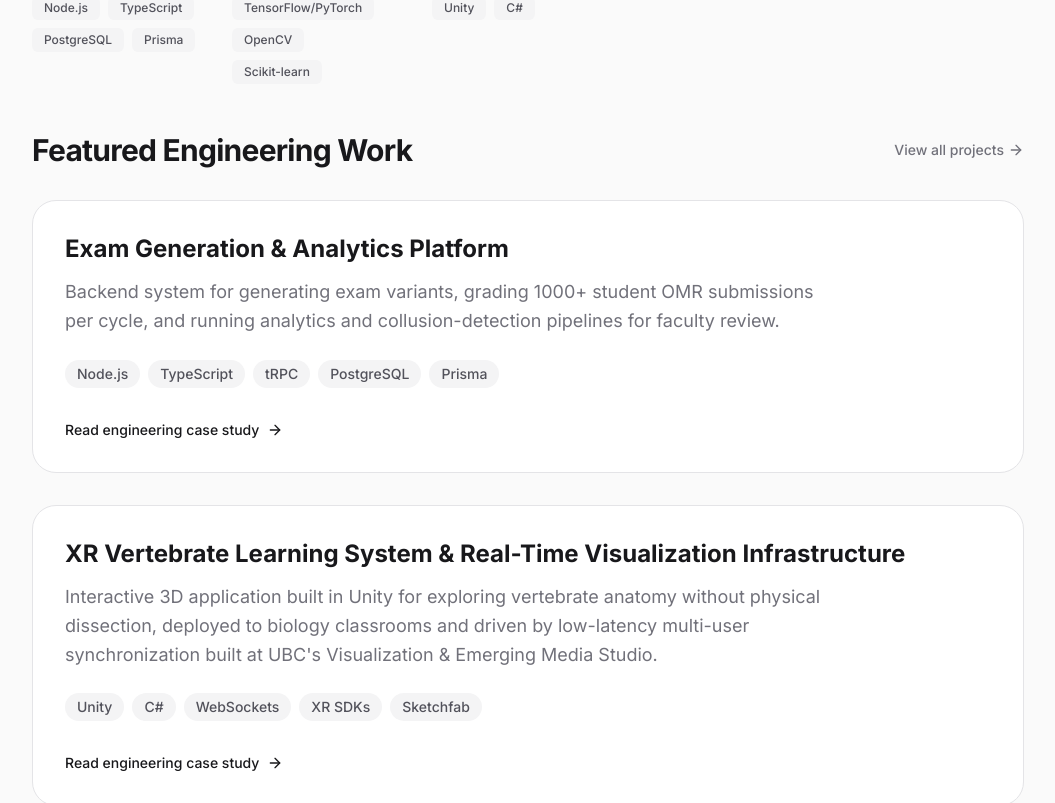
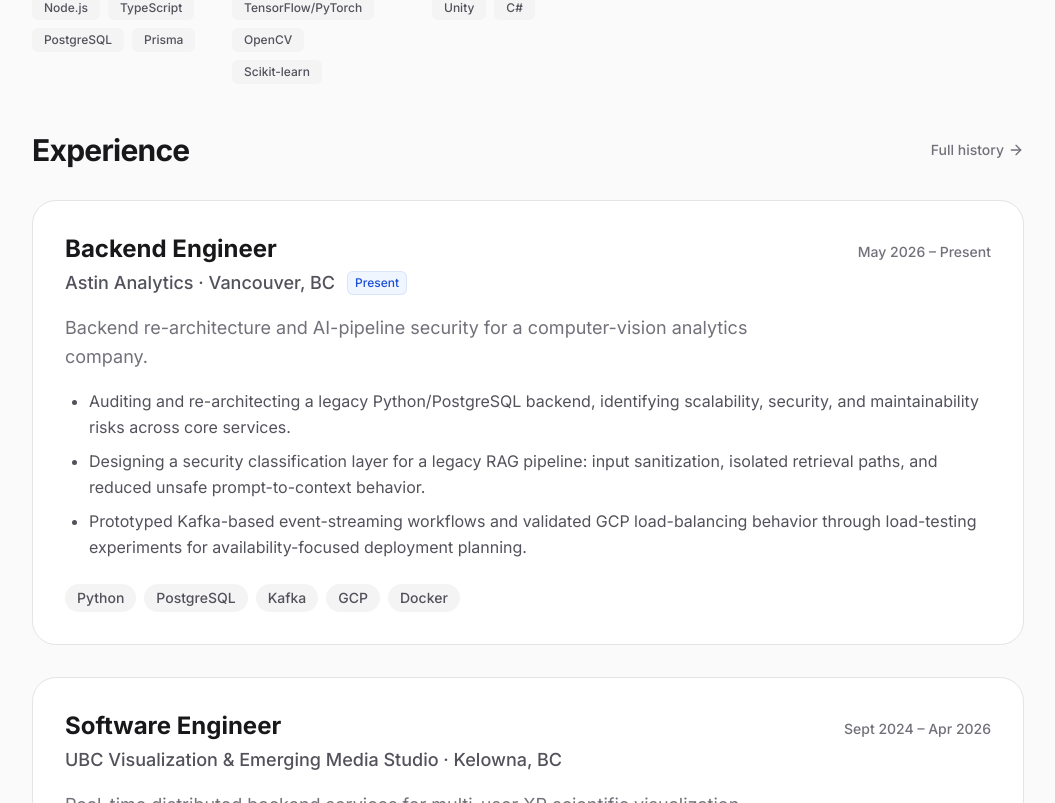
Before and after one commit to d2r3v/d2r3v.github.io, a Next.js app: page / in a window 1280 px wide. Shown: the part 657-1460 px from the top of the page, without its empty margins (112-1167 px from the left). Built offline with nearby package versions, Linux system fonts and the light colour scheme; no server answers.

Commit message:
Add experience section to homepage

```diff
--- a/app/page.tsx
+++ b/app/page.tsx
@@ -1,9 +1,11 @@
 import Link from 'next/link'
 import { Github, Linkedin, FileText, ArrowRight } from 'lucide-react'
 import { projectsData, currentlyBuilding } from './projects/data'
+import { experienceData } from './experience/data'
 
 export default function Home() {
   const featuredProjects = projectsData.filter(p => p.featured)
+  const featuredExperience = experienceData.filter(e => e.featured)
 
   return (
     <div className="container mx-auto px-4 max-w-5xl flex flex-col justify-center h-full min-h-[calc(100vh-16rem)] py-20">
@@ -77,6 +79,66 @@ export default function Home() {
         </div>
       </div>
 
+      <div className="animate-in fade-in slide-in-from-bottom-8 duration-1000 delay-200 fill-mode-both pb-20">
+        <div className="flex items-center justify-between mb-8">
+          <h2 className="text-3xl font-bold tracking-tight">Experience</h2>
+          <Link href="/experience" className="hidden sm:flex items-center text-sm font-medium text-zinc-500 hover:text-zinc-900 dark:text-zinc-400 dark:hover:text-zinc-50 transition-colors">
+            Full history <ArrowRight className="ml-1 h-4 w-4" />
+          </Link>
+        </div>
+
+        <div className="flex flex-col gap-8">
+          {featuredExperience.map(exp => (
+            <div
+              key={exp.id}
+              className="p-8 rounded-3xl border border-zinc-200 dark:border-zinc-800 bg-white dark:bg-zinc-900"
+            >
+              <div className="flex flex-wrap items-baseline justify-between gap-x-4 gap-y-1 mb-1">
+                <h3 className="text-2xl font-bold">{exp.role}</h3>
+                <span className="text-sm font-medium text-zinc-500 dark:text-zinc-400 whitespace-nowrap">
+                  {exp.period}
+                </span>
+              </div>
+              <div className="flex flex-wrap items-center gap-3 mb-4">
+                <p className="text-lg font-medium text-zinc-600 dark:text-zinc-300">
+                  {exp.company}
+                  {exp.location ? ` · ${exp.location}` : ''}
+                </p>
+                {exp.current && (
+                  <span className="inline-flex items-center rounded-md bg-blue-50 px-2 py-1 text-xs font-medium text-blue-700 ring-1 ring-inset ring-blue-700/10 dark:bg-blue-900/10 dark:text-blue-400 dark:ring-blue-400/20">
+                    Present
+                  </span>
+                )}
+              </div>
+              <p className="text-lg text-zinc-500 dark:text-zinc-400 mb-4 leading-relaxed max-w-3xl">
+                {exp.summary}
+              </p>
+              <ul className="list-disc pl-6 space-y-2 text-zinc-600 dark:text-zinc-400 mb-6">
+                {exp.bullets.map((bullet, i) => (
+                  <li key={i} className="leading-relaxed">{bullet}</li>
+                ))}
+              </ul>
+              <div className="flex flex-wrap gap-2">
+                {exp.tech.map((t) => (
+                  <span key={t} className="px-3 py-1 text-sm font-medium rounded-full bg-zinc-100 dark:bg-zinc-800 text-zinc-600 dark:text-zinc-300">
+                    {t}
+                  </span>
+                ))}
+              </div>
+              {exp.caseStudySlug && (
+                <Link
+                  href={`/projects/${exp.caseStudySlug}`}
+                  className="mt-6 inline-flex items-center text-sm font-medium text-zinc-900 hover:text-zinc-600 dark:text-zinc-50 dark:hover:text-zinc-300 transition-colors"
+                >
+                  View case study
+                  <ArrowRight className="ml-2 h-4 w-4" />
+                </Link>
+              )}
+            </div>
+          ))}
+        </div>
+      </div>
+
       <div className="animate-in fade-in slide-in-from-bottom-8 duration-1000 delay-300 fill-mode-both pb-20">
         <div className="flex items-center justify-between mb-8">
           <h2 className="text-3xl font-bold tracking-tight">Featured Engineering Work</h2>
```
